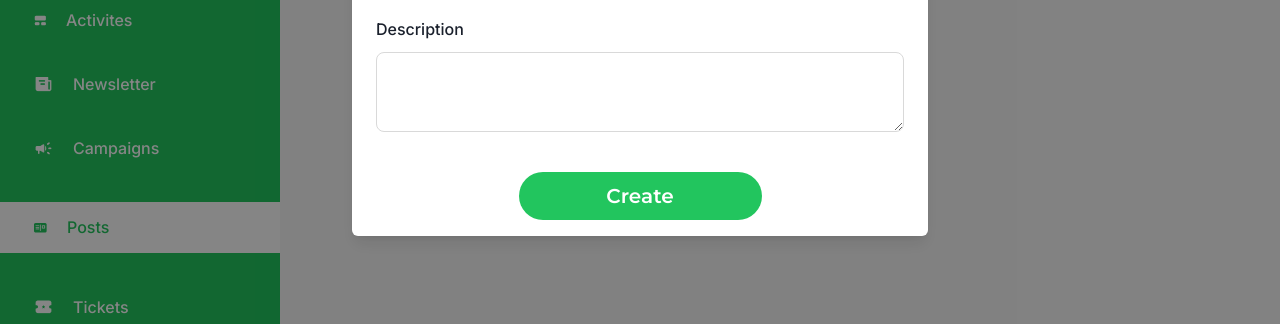
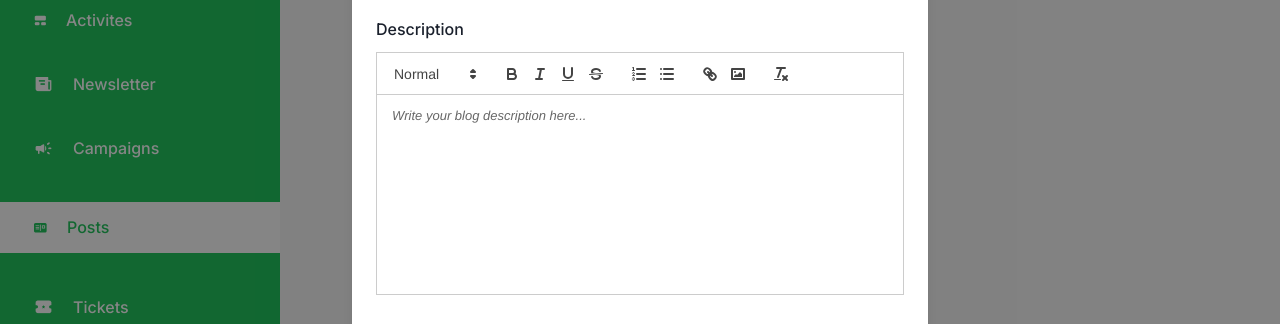
Before and after one commit to ClimRenew/climrenew-backoffice-v2, a Next.js app: page /posts in a window 1280 px wide. Both pictures are taken after a click on the button "Create Post". Shown: the part 321-645 px from the top of the page. Built offline with nearby package versions, Linux system fonts and the light colour scheme; no server answers.

Commit message:
fix: use react quill text editor

```diff
--- a/src/components/addPostModal/index.tsx
+++ b/src/components/addPostModal/index.tsx
@@ -17,6 +17,8 @@ import {
 import { useState } from "react";
 import { useAppDispatch } from "@/redux/store";
 import { createPost } from "@/redux/features/allBlogs";
+import ReactQuill from "react-quill";
+import "react-quill/dist/quill.snow.css";
 
 const AddPostModal = ({ isOpen, onOpen, onClose }: any) => {
   const dispatch = useAppDispatch();
@@ -49,7 +51,6 @@ const AddPostModal = ({ isOpen, onOpen, onClose }: any) => {
         duration: 9000,
         isClosable: true,
         position: "top-right",
-
       });
       onClose();
     } catch (error) {
@@ -60,7 +61,6 @@ const AddPostModal = ({ isOpen, onOpen, onClose }: any) => {
         duration: 5000,
         isClosable: true,
         position: "top-right",
-
       });
     }
   };
@@ -68,7 +68,7 @@ const AddPostModal = ({ isOpen, onOpen, onClose }: any) => {
   return (
     <Modal isOpen={isOpen} onClose={onClose} size={"xl"}>
       <ModalOverlay />
-      <ModalContent mt={"6%"} display={'flex'} justifyContent={'center'}>
+      <ModalContent mt={"6%"} display={"flex"} justifyContent={"center"}>
         <ModalHeader
           className="montserrat"
           color={"#232323"}
@@ -81,7 +81,12 @@ const AddPostModal = ({ isOpen, onOpen, onClose }: any) => {
         <ModalCloseButton />
         <ModalBody>
           <FormControl mb={4}>
-            <FormLabel className="inter" fontSize="16px" fontWeight={"500"} lineHeight={"30px"}>
+            <FormLabel
+              className="inter"
+              fontSize="16px"
+              fontWeight={"500"}
+              lineHeight={"30px"}
+            >
               Header
             </FormLabel>
             <Input
@@ -94,7 +99,12 @@ const AddPostModal = ({ isOpen, onOpen, onClose }: any) => {
             />
           </FormControl>
           <FormControl>
-            <FormLabel className="inter" fontSize="16px" fontWeight={"500"} lineHeight={"30px"}>
+            <FormLabel
+              className="inter"
+              fontSize="16px"
+              fontWeight={"500"}
+              lineHeight={"30px"}
+            >
               Image
             </FormLabel>
             <Flex justifyContent={"space-between"} alignItems={"center"} mb={4}>
@@ -103,29 +113,57 @@ const AddPostModal = ({ isOpen, onOpen, onClose }: any) => {
                 accept="image/*"
                 onChange={handleFileChange}
                 borderRadius={"8px"}
-                fontSize={'14px'}
-                px={'1'}
-                pt={'1'}
+                fontSize={"14px"}
+                px={"1"}
+                pt={"1"}
                 className="inter"
                 border="1px solid #D9D9D9"
-
               />
             </Flex>
           </FormControl>
           <FormControl mb={4}>
-            <FormLabel className="inter" fontSize="16px" fontWeight={"500"} lineHeight={"30px"}>
+            <FormLabel
+              className="inter"
+              fontSize="16px"
+              fontWeight={"500"}
+              lineHeight={"30px"}
+            >
               Description
             </FormLabel>
-            <Textarea
+            <ReactQuill
+              theme="snow"
               value={description}
-              onChange={(e) => setDescription(e.target.value)}
-              borderRadius={"8px"}
-              border="1px solid #D9D9D9"
-              className="inter"
+              onChange={setDescription}
+              placeholder="Write your blog description here..."
+              modules={{
+                toolbar: [
+                  [{ header: [1, 2, 3, false] }],
+                  ["bold", "italic", "underline", "strike"],
+                  [{ list: "ordered" }, { list: "bullet" }],
+                  ["link", "image"],
+                  ["clean"],
+                ],
+              }}
+              formats={[
+                "header",
+                "bold",
+                "italic",
+                "underline",
+                "strike",
+                "list",
+                "bullet",
+                "link",
+                "image",
+              ]}
+              style={{ height: "200px", marginBottom: "50px" }}
             />
           </FormControl>
         </ModalBody>
-        <ModalFooter display={"flex"} alignItems={"center"} justifyContent={"center"}>
+        <ModalFooter
+          display={"flex"}
+          alignItems={"center"}
+          justifyContent={"center"}
+        >
           <Button
             w={"243px"}
             h="48px"
--- a/src/components/postCard/index.tsx
+++ b/src/components/postCard/index.tsx
@@ -111,7 +111,7 @@ const PostCard: React.FC<PostCardProps> = ({ id, name, content, img }) => {
           mx="auto"
           py={"4"}
         />
-        <Text
+        <Box
           fontWeight="500"
           textAlign="start"
           fontSize="18px"
@@ -119,9 +119,8 @@ const PostCard: React.FC<PostCardProps> = ({ id, name, content, img }) => {
           className="urbanist"
           color={"#3B3B3B"}
           pt={"6"}
-        >
-          {content}
-        </Text>
+          dangerouslySetInnerHTML={{ __html: content }}
+        />
         <UpdatePosts
           isOpen={isOpen}
           onClose={onClose}
--- a/src/components/updatePostModal/index.tsx
+++ b/src/components/updatePostModal/index.tsx
@@ -16,9 +16,19 @@ import {
 } from "@chakra-ui/react";
 import { useState } from "react";
 import { useAppDispatch } from "@/redux/store";
-  import { updatePost } from "@/redux/features/allBlogs"; // Ensure this import is correct
+import { updatePost } from "@/redux/features/allBlogs";
+import ReactQuill from "react-quill";
+import "react-quill/dist/quill.snow.css";
 
-  const UpdatePosts = ({ isOpen, onOpen, onClose, id, initialTitle, initialBody, initialImage }:any) => {
+const UpdatePosts = ({
+  isOpen,
+  onOpen,
+  onClose,
+  id,
+  initialTitle,
+  initialBody,
+  initialImage,
+}: any) => {
   const dispatch = useAppDispatch();
   const toast = useToast();
   const [title, setTitle] = useState(initialTitle);
@@ -97,20 +107,16 @@ import {
             >
               Image
             </FormLabel>
-              <Flex
-                justifyContent={"space-between"}
-                alignItems={"center"}
-                mb={4}
-              >
+            <Flex justifyContent={"space-between"} alignItems={"center"} mb={4}>
               <Input
                 type="file"
                 accept="image/*"
                 onChange={(e) => setImage(e.target.files?.[0] || null)}
                 borderRadius={"8px"}
                 className="inter"
-                  fontSize={'14px'}
-                  px={'1'}
-                  pt={'1'}
+                fontSize={"14px"}
+                px={"1"}
+                pt={"1"}
                 border="1px solid #D9D9D9"
                 width="340px"
               />
@@ -125,12 +131,32 @@ import {
             >
               Description
             </FormLabel>
-              <Textarea
+            <ReactQuill
+              theme="snow"
               value={body}
-                onChange={(e) => setBody(e.target.value)}
-                borderRadius={"8px"}
-                border="1px solid #D9D9D9"
-                className="inter"
+              onChange={setBody}
+              placeholder="Write your blog description here..."
+              modules={{
+                toolbar: [
+                  [{ header: [1, 2, 3, false] }],
+                  ["bold", "italic", "underline", "strike"],
+                  [{ list: "ordered" }, { list: "bullet" }],
+                  ["link", "image"],
+                  ["clean"],
+                ],
+              }}
+              formats={[
+                "header",
+                "bold",
+                "italic",
+                "underline",
+                "strike",
+                "list",
+                "bullet",
+                "link",
+                "image",
+              ]}
+              style={{ height: "200px", marginBottom: "50px" }}
             />
           </FormControl>
         </ModalBody>
```
Also changed, not shown: package.json (+10 -1 lines), 1 other file (tests, documents, lock files or other folders). Lines whose indentation alone changed are shown as unchanged.
